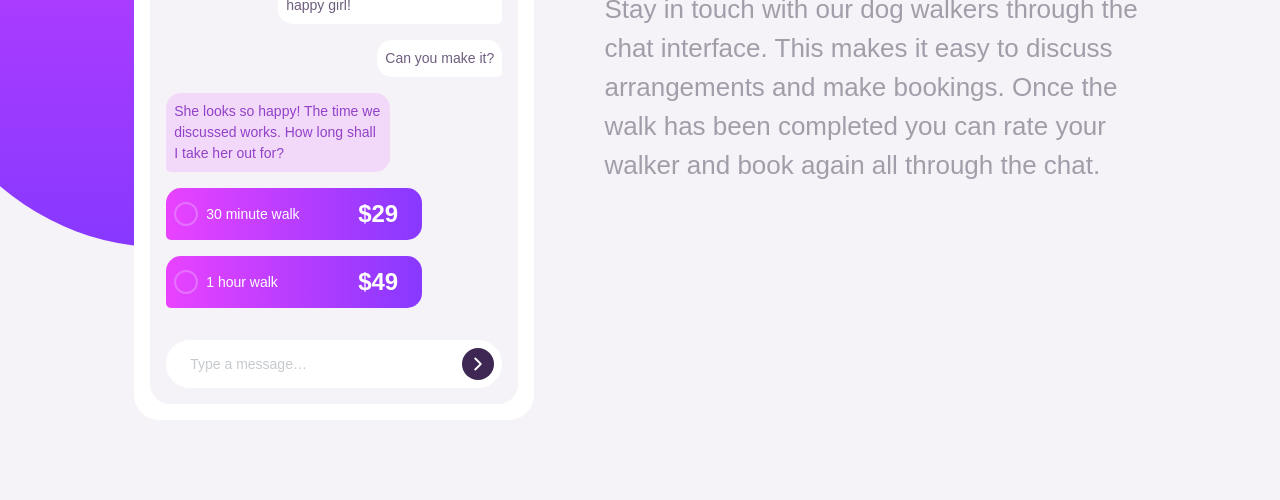
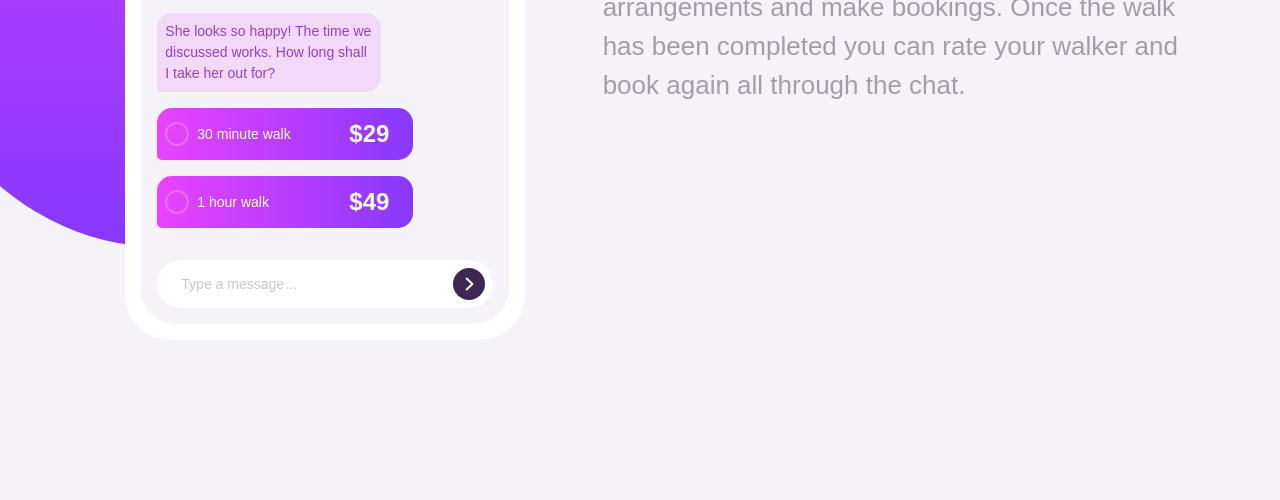
Before and after one commit to ccccchriz/chat-app-css-illustration-master, a plain HTML site: page index.html in a window 1280 px wide. Shown: the part 473-973 px from the top of the page. After the commit the page ends 813 px from the top, so only its background shows below. Drawn offline with Linux system fonts and the light colour scheme.

Commit message:
small visual fixes

```diff
--- a/style.css
+++ b/style.css
@@ -125,9 +125,9 @@ body::before {
 }
 
 .phone {
-  --inner-border: 20px;
+  --inner-border: 35px;
   background-color: hsl(var(--clr-neutral-100));
-  border-radius: 25px;
+  border-radius: 45px;
   padding: 1rem;
   max-width: 25rem;
   width: 100%;
@@ -329,6 +329,7 @@ body::before {
   .container {
     max-width: 70rem;
     grid-template-columns: 4fr 5fr;
+    padding: 0;
   }
 
   .info {
```
